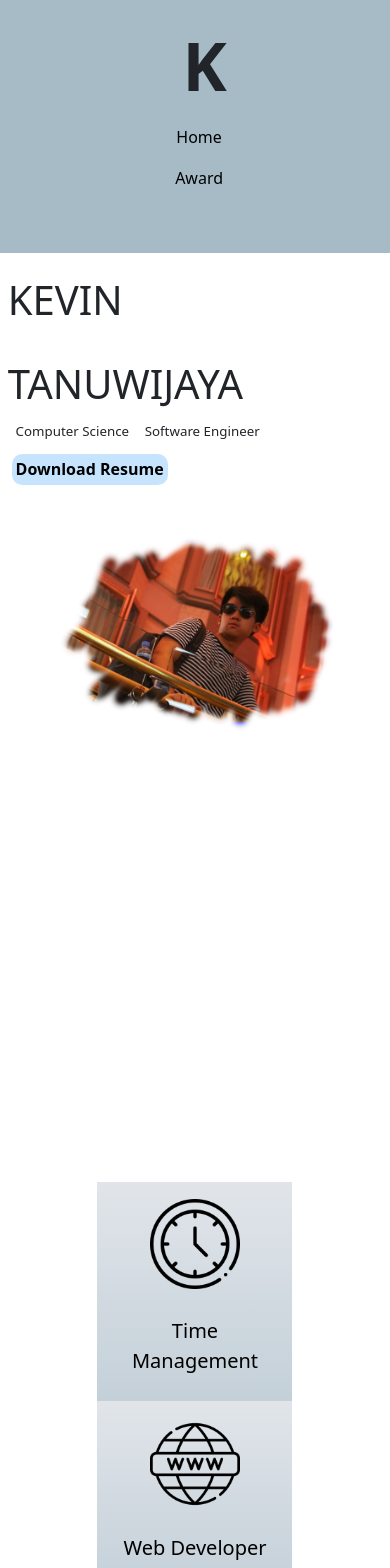
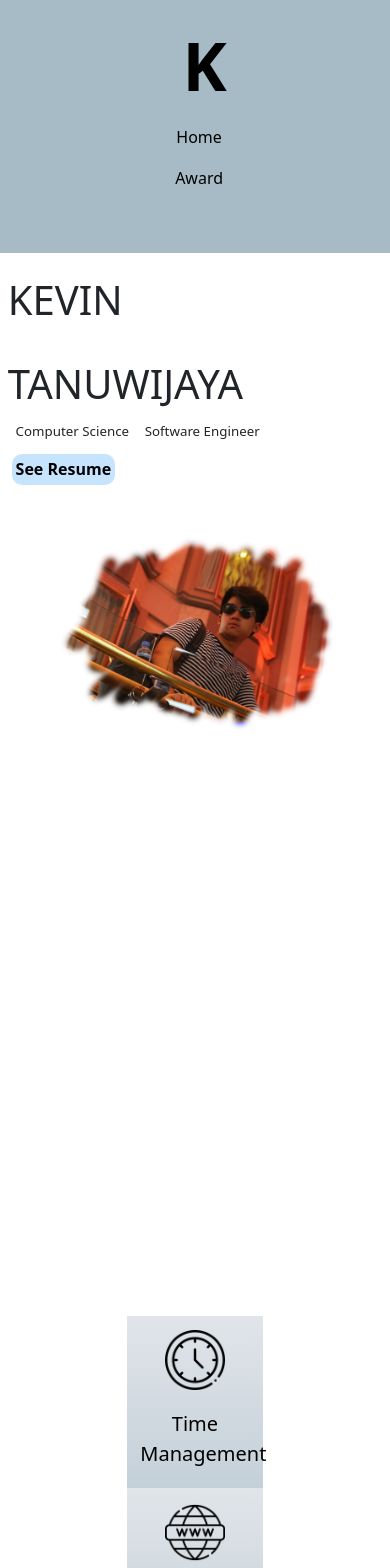
Before and after one commit to kevintanuwijaya/portofolio, a Next.js app: page / in a window 390 px wide. Shown: the top 1568 px of the page. Built offline with nearby package versions, Linux system fonts and the light colour scheme.

Commit message:
index page update

```diff
--- a/pages/index.js
+++ b/pages/index.js
@@ -21,9 +21,11 @@ export default function Home(){
       <header className={styles.header}>
         <nav className={styles.nav}>
             <div>
-              <span className={styles.navtitle}>
-                K
-              </span>
+              <a href='/' className={styles.link_remove_decoration}>
+                  <span className={styles.navtitle}>
+                      K
+                  </span>
+              </a>
             </div>
             <div className={styles.navitems}>
                 <a href='/' className={styles.nav_item}>
@@ -49,7 +51,7 @@ export default function Home(){
                 </div>
                 <a href='https://drive.google.com/file/d/14eWqzdXuqkjdFEZsfykyQzWphezPfdfr/view?usp=sharing' className={styles.link_remove_decoration}>
                   <div className={styles.main_intro_buttons}>
-                    <button className={styles.main_into_resume}>Download Resume</button>
+                    <button className={styles.main_into_resume}>See Resume</button>
                   </div>
                 </a>
               </div>
--- a/styles/index.module.css
+++ b/styles/index.module.css
@@ -27,6 +27,7 @@
   margin-left: 1vw;
   font-weight: bold;
   font-size: 50pt;
+  color: black;
 }
 
 .navitems{
@@ -332,7 +333,7 @@
   }
 
   .main_top_section{
-    height: 390vh;
+    height: 370vh;
   }
 
   .main_intro{
@@ -374,16 +375,16 @@
   }
 
   .main_about_section{
-    height: 90vh;
+    height: 70vh;
   }
 
   .main_skills_item{
-    width: 50vw;
+    width: 35vw;
   }
 
   .main_about_image_img{
     width: 40vw;
-    height: 20vh;
+    height: 25vh;
   }
 
   .main_about_title{
```
